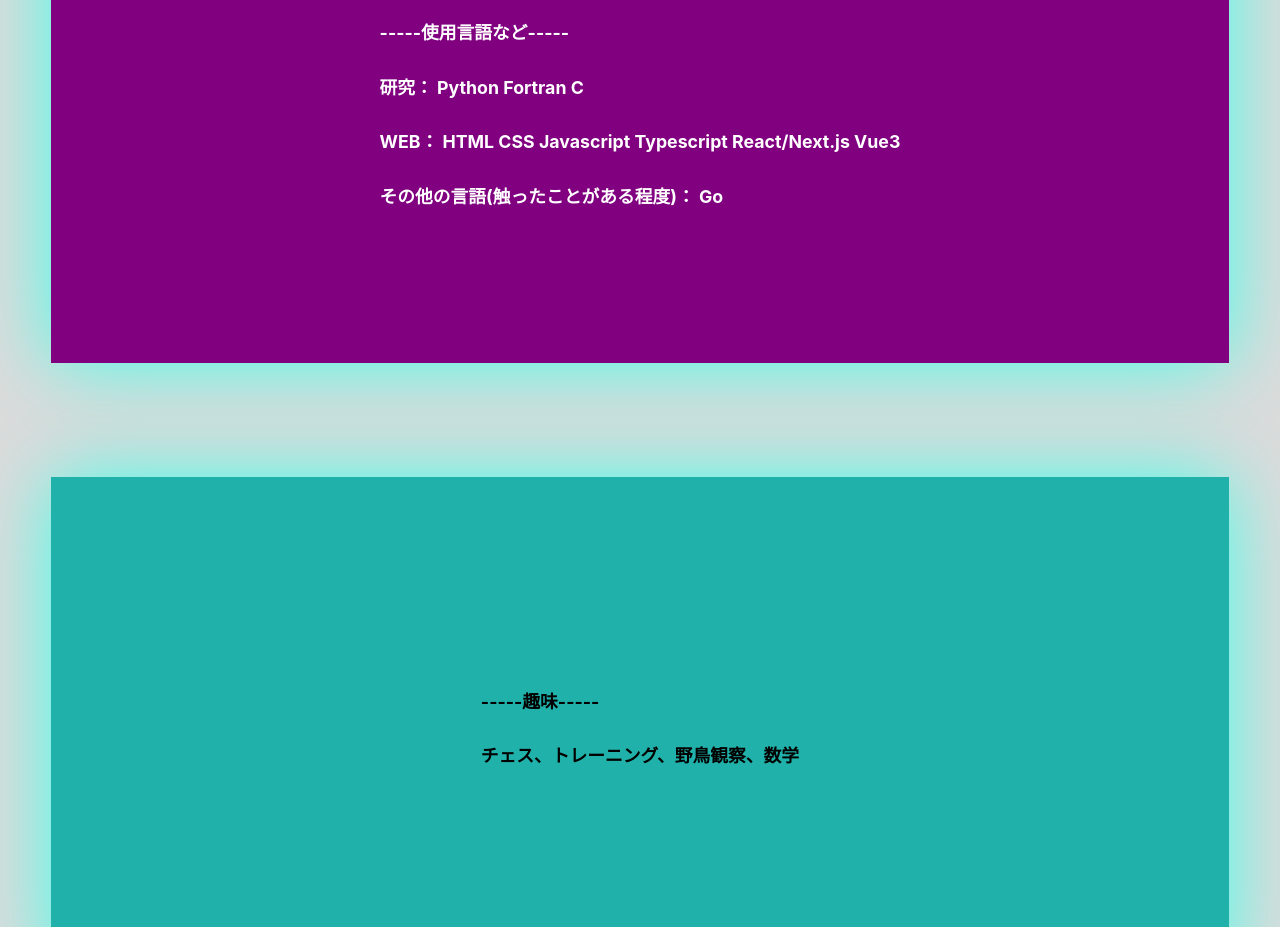
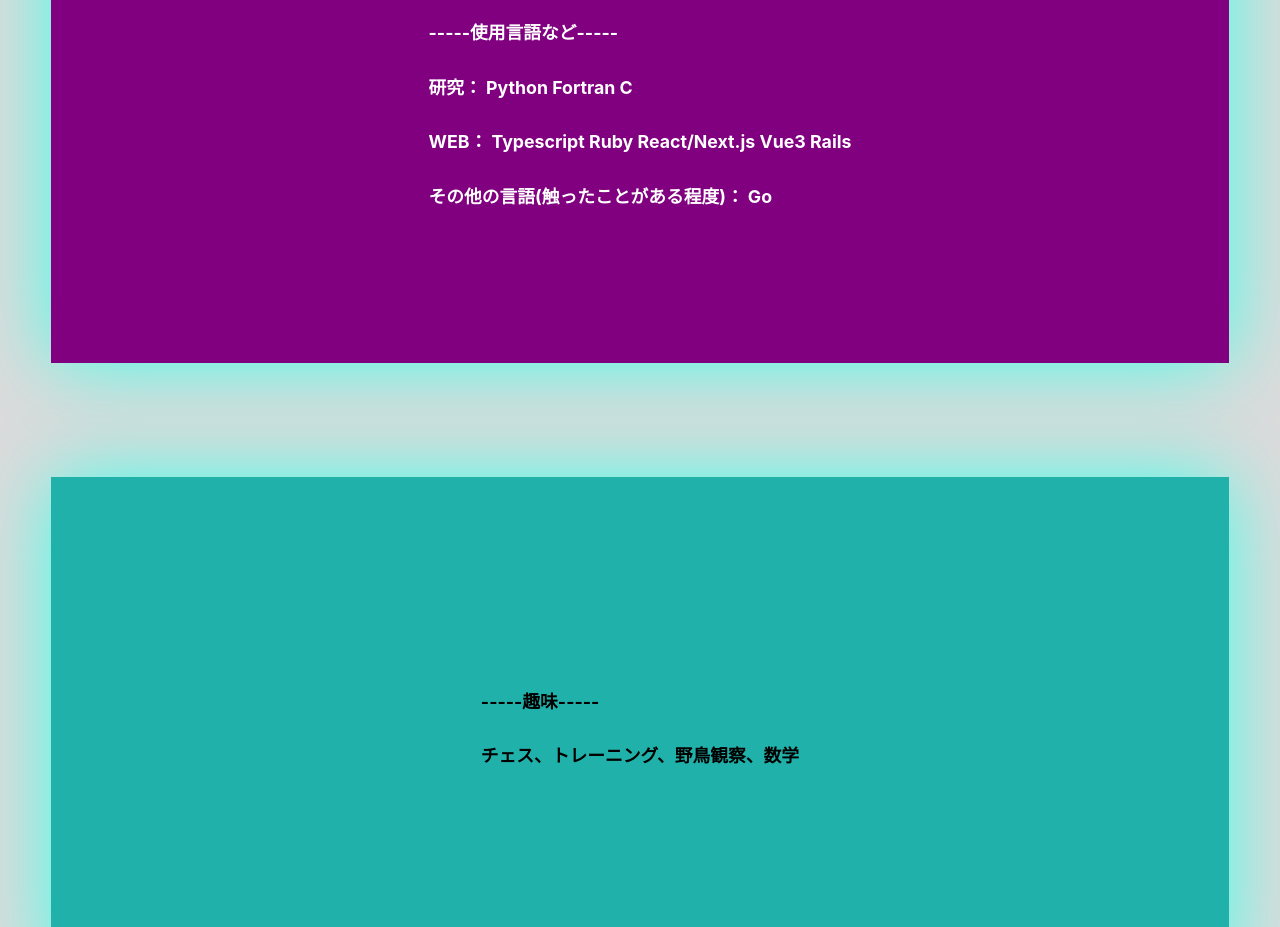
Before and after one commit to SKvr-46/next_main_project, a Next.js app: page /about in a window 1280 px wide. Shown: the part 1500-2427 px from the top of the page. Built offline with nearby package versions, Linux system fonts and the light colour scheme.

Commit message:
fix about page

```diff
--- a/pages/about.tsx
+++ b/pages/about.tsx
@@ -15,7 +15,7 @@
     const background_3              = "東京大学大学院 地球惑星科学専攻 （地震学）"
     const skills_content_title      = "-----使用言語など-----"
     const skills_1                  = "研究： Python Fortran C"
-    const skills_2                  = "WEB： HTML CSS Javascript Typescript React/Next.js Vue3"
+    const skills_2                  = "WEB： Typescript Ruby React/Next.js Vue3 Rails"
     const skills_3                  = "その他の言語(触ったことがある程度)： Go"
     const personal_content_title    = "-----趣味-----"
     const personal_1                = "チェス、トレーニング、野鳥観察、数学"
```
